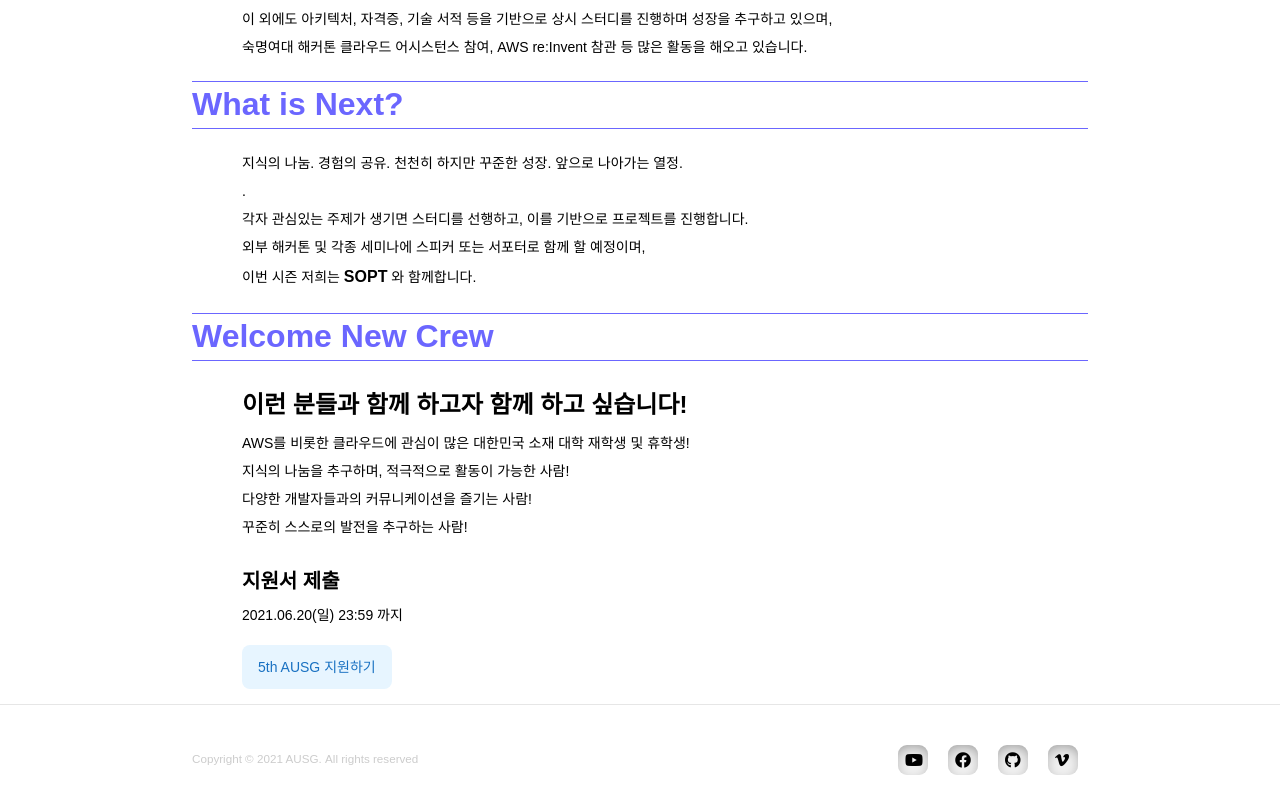
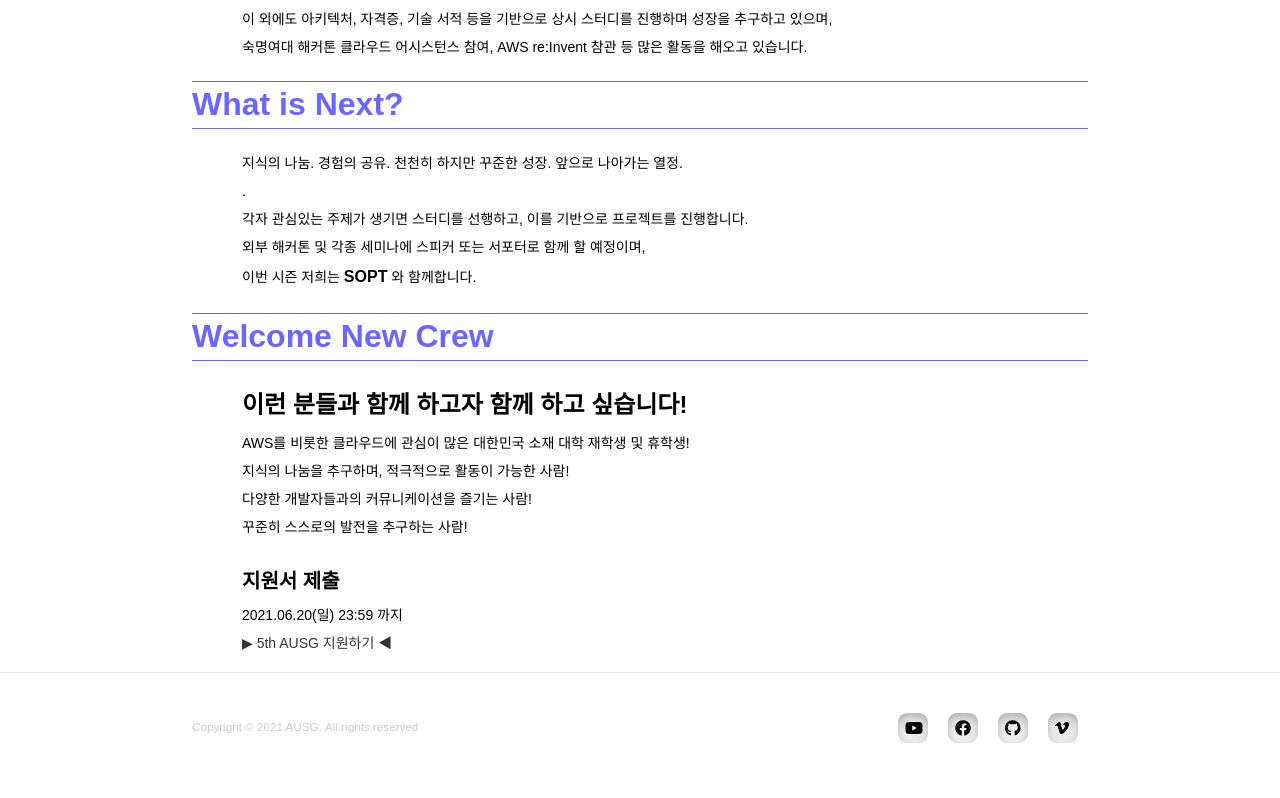
Before and after one commit to AUSG/Relay-Homepage, a Next.js app in the folder client/: page / in a window 1280 px wide. Shown: the part 1864-2662 px from the top of the page. After the commit the page ends 2630 px from the top, so only its background shows below. Built offline with nearby package versions, Linux system fonts and the light colour scheme.

Commit message:
Revert "feat(client): style apply button"
This reverts commit 72d20907d76ff57db9a324c52a831397e07e948f.

```diff
--- a/client/src/components/common/Content.tsx
+++ b/client/src/components/common/Content.tsx
@@ -2,7 +2,6 @@ import "react-responsive-carousel/lib/styles/carousel.min.css";
 
 import React from "react";
 import { Carousel } from "react-responsive-carousel";
-import styled from '@emotion/styled'
 
 const images = [
   { url: "images/-1.jpg" },
@@ -172,9 +171,8 @@ const Content: React.FC = () => (
             </li>
             <li> 2021.06.20(일) 23:59 까지 </li>
             <li>
-              <Button href='http://bit.ly/ausg-5th'>
-                5th AUSG 지원하기
-              </Button>
+              {" "}
+              <a href="http://bit.ly/ausg-5th"> ▶ 5th AUSG 지원하기 ◀ </a>{" "}
             </li>
           </ul>
         </div>
@@ -183,26 +181,4 @@ const Content: React.FC = () => (
   </div>
 );
 
-const Button = styled.a`
-  padding: .5rem 1rem;
-  background-color: red;
-  border-radius: .5rem;
-  display: inline-block;
-  background-color: #e7f5ff;
-  color: #1971c2;
-  text-decoration: none;
-  font-weight: 500;
-  font-size: .875rem;
-  transition: transform 200ms;
-  margin-top: 1rem;
-
-  &:hover {
-    text-decoration: none;
-  }
-  &:active {
-    transform: scale(0.95);
-    background-color: #e7f5ff;
-  }
-`
-
 export default Content;
```
